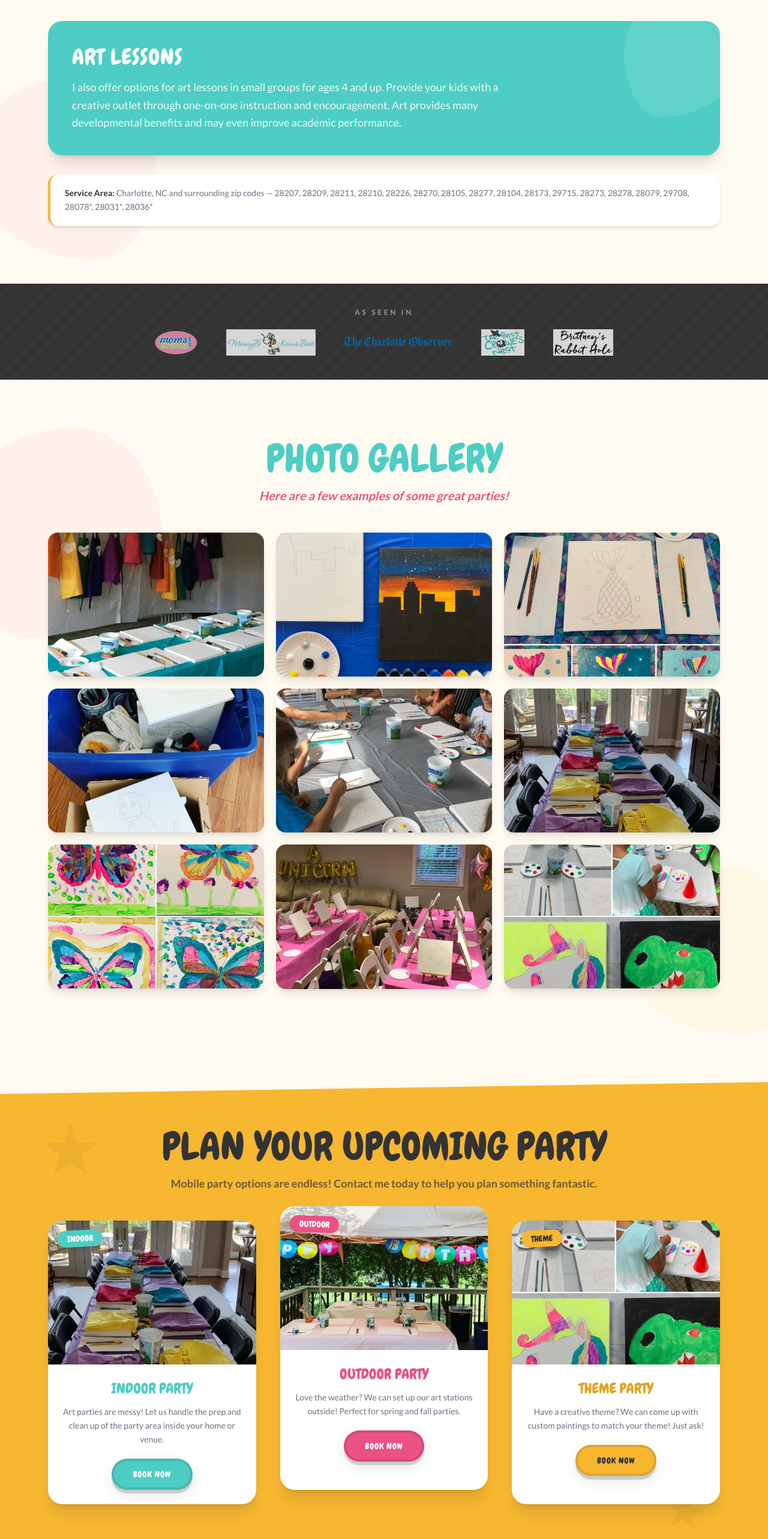
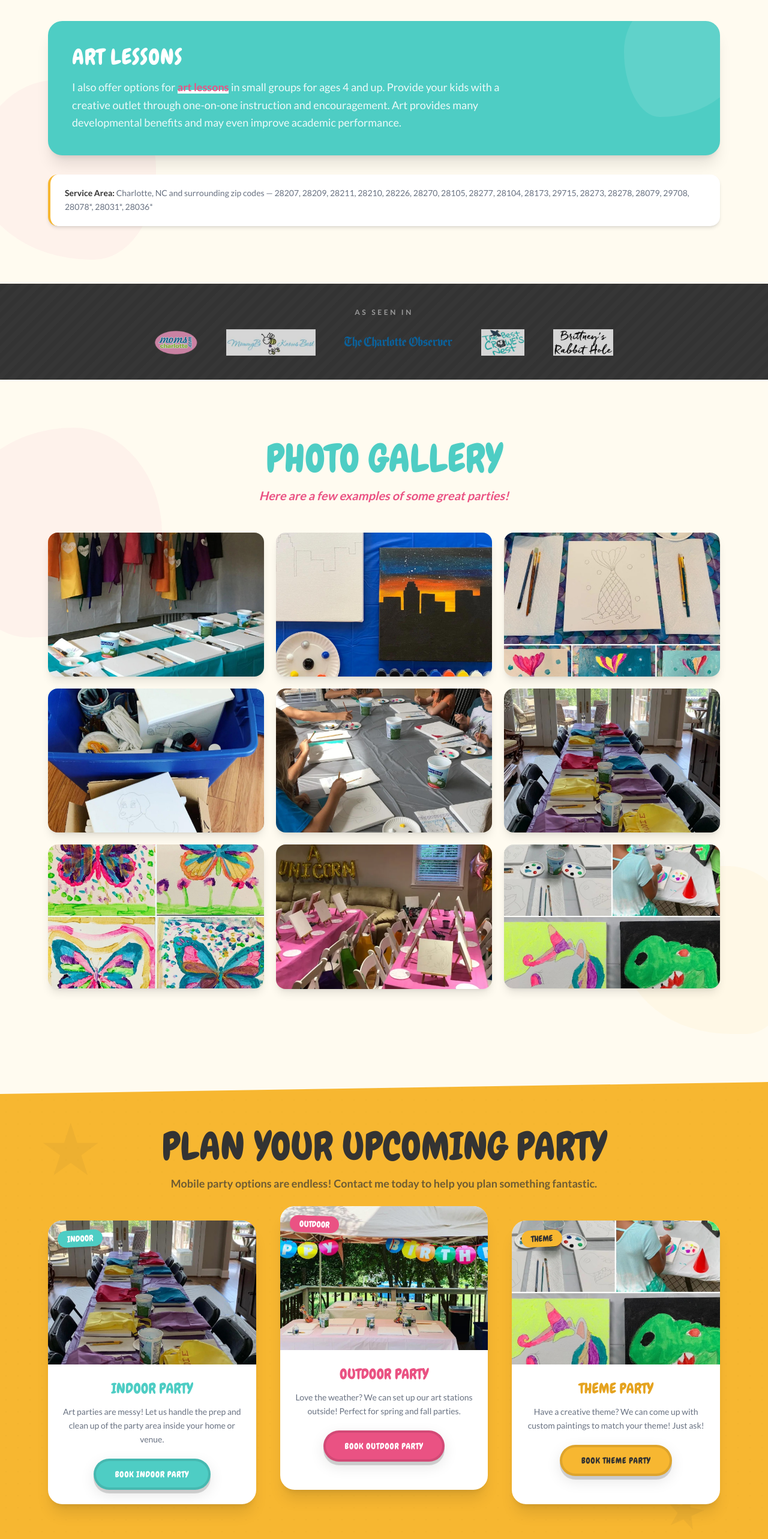
Before and after one commit to joshuawinningham/its-an-art-party-nextjs, a Next.js app: page / in a window 1280 px wide. Shown: the part 2420-4986 px from the top of the page at 60% size. Built offline with nearby package versions, Linux system fonts and the light colour scheme; no server answers.

Commit message:
Update button text and add art lessons link
- Link "art lessons" in About section to /art-lessons
- Update pricing card buttons: Book Art Lessons, Book Mobile Party, Book DIY Party
- Update party option buttons: Book Indoor Party, Book Outdoor Party, Book Theme Party

```diff
--- a/src/components/sections/About.tsx
+++ b/src/components/sections/About.tsx
@@ -80,7 +80,7 @@ export default function About() {
                 Art Lessons
               </h3>
               <p className="text-white/90 text-lg leading-relaxed mt-4 max-w-3xl">
-                I also offer options for art lessons in small groups for ages 4 and up. Provide your
+                I also offer options for <Link href="/art-lessons" className="text-pink font-bold fun-underline" style={{ backgroundImage: "linear-gradient(120deg, #fff, #fff)" }}>art lessons</Link> in small groups for ages 4 and up. Provide your
                 kids with a creative outlet through one-on-one instruction and encouragement. Art
                 provides many developmental benefits and may even improve academic performance.
               </p>
--- a/src/components/sections/PartyOptions.tsx
+++ b/src/components/sections/PartyOptions.tsx
@@ -12,6 +12,7 @@ const parties = [
     description:
       "Art parties are messy! Let us handle the prep and clean up of the party area inside your home or venue.",
     btnColor: "bg-teal hover:bg-teal-dark text-white",
+    buttonText: "Book Indoor Party",
     tilt: "tilt-left",
     delay: "",
   },
@@ -25,6 +26,7 @@ const parties = [
     description:
       "Love the weather? We can set up our art stations outside! Perfect for spring and fall parties.",
     btnColor: "bg-pink hover:bg-pink-dark text-white",
+    buttonText: "Book Outdoor Party",
     tilt: "",
     delay: "delay-200",
   },
@@ -38,6 +40,7 @@ const parties = [
     description:
       "Have a creative theme? We can come up with custom paintings to match your theme! Just ask!",
     btnColor: "bg-gold hover:bg-gold-dark text-dark",
+    buttonText: "Book Theme Party",
     tilt: "tilt-right",
     delay: "delay-400",
   },
@@ -108,7 +111,7 @@ export default function PartyOptions() {
                     href="/contact"
                     className={`btn-chunky ${party.btnColor} text-sm mt-5 inline-block py-3 px-8`}
                   >
-                    Book Now
+                    {party.buttonText}
                   </Link>
                 </div>
               </div>
--- a/src/components/sections/Pricing.tsx
+++ b/src/components/sections/Pricing.tsx
@@ -17,7 +17,7 @@ const plans = [
       "Ages 6 and up",
       "Various mediums available",
     ],
-    buttonText: "Read More",
+    buttonText: "Book Art Lessons",
     buttonUrl: "/contact",
   },
   {
@@ -36,7 +36,7 @@ const plans = [
       "Supplies included",
       "Instructor led step-by-step",
     ],
-    buttonText: "Read More",
+    buttonText: "Book Mobile Party",
     buttonUrl: "/contact",
   },
   {
@@ -55,7 +55,7 @@ const plans = [
       "Supplies included",
       "Instruction sheet provided",
     ],
-    buttonText: "Read More",
+    buttonText: "Book DIY Party",
     buttonUrl: "/contact",
   },
 ];
```
